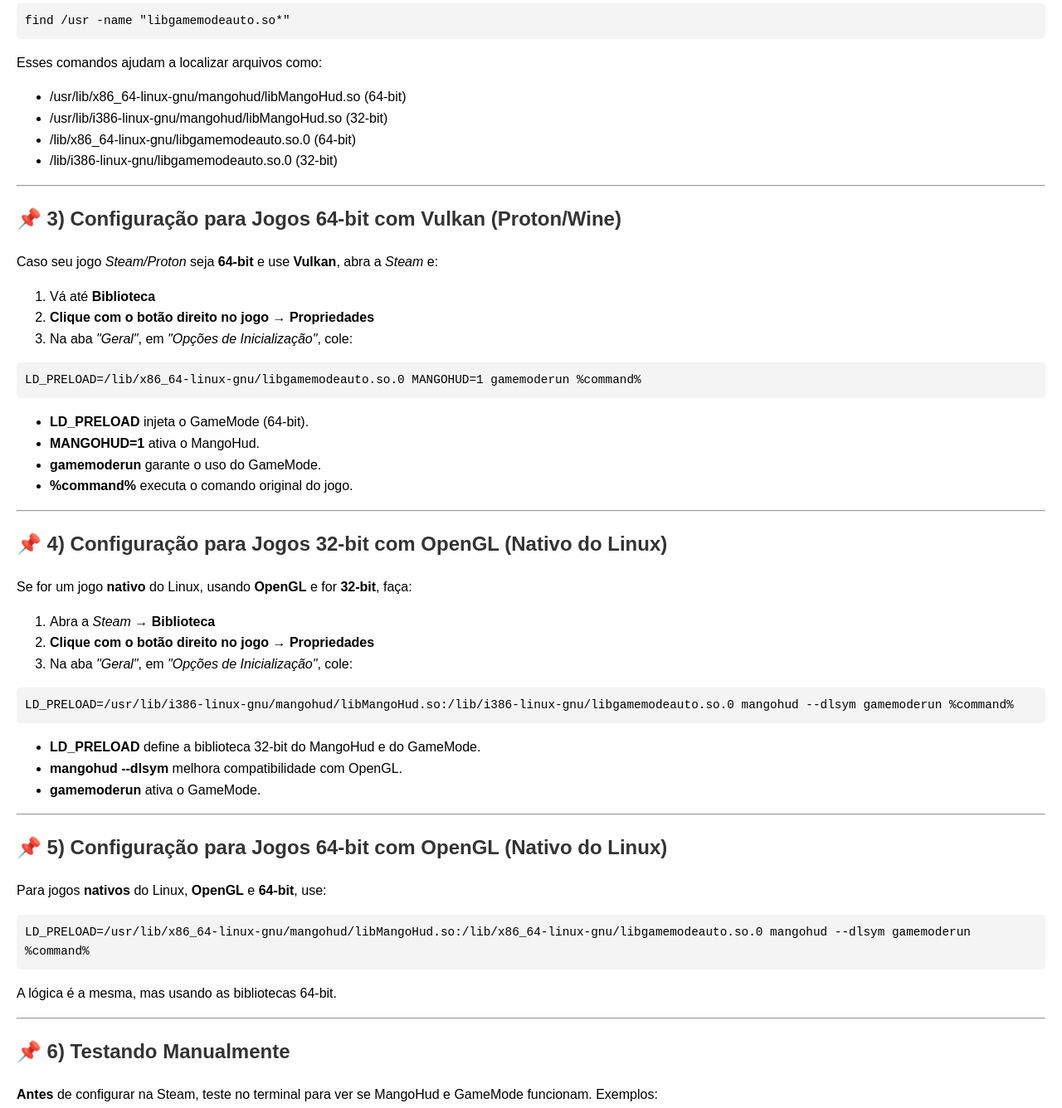
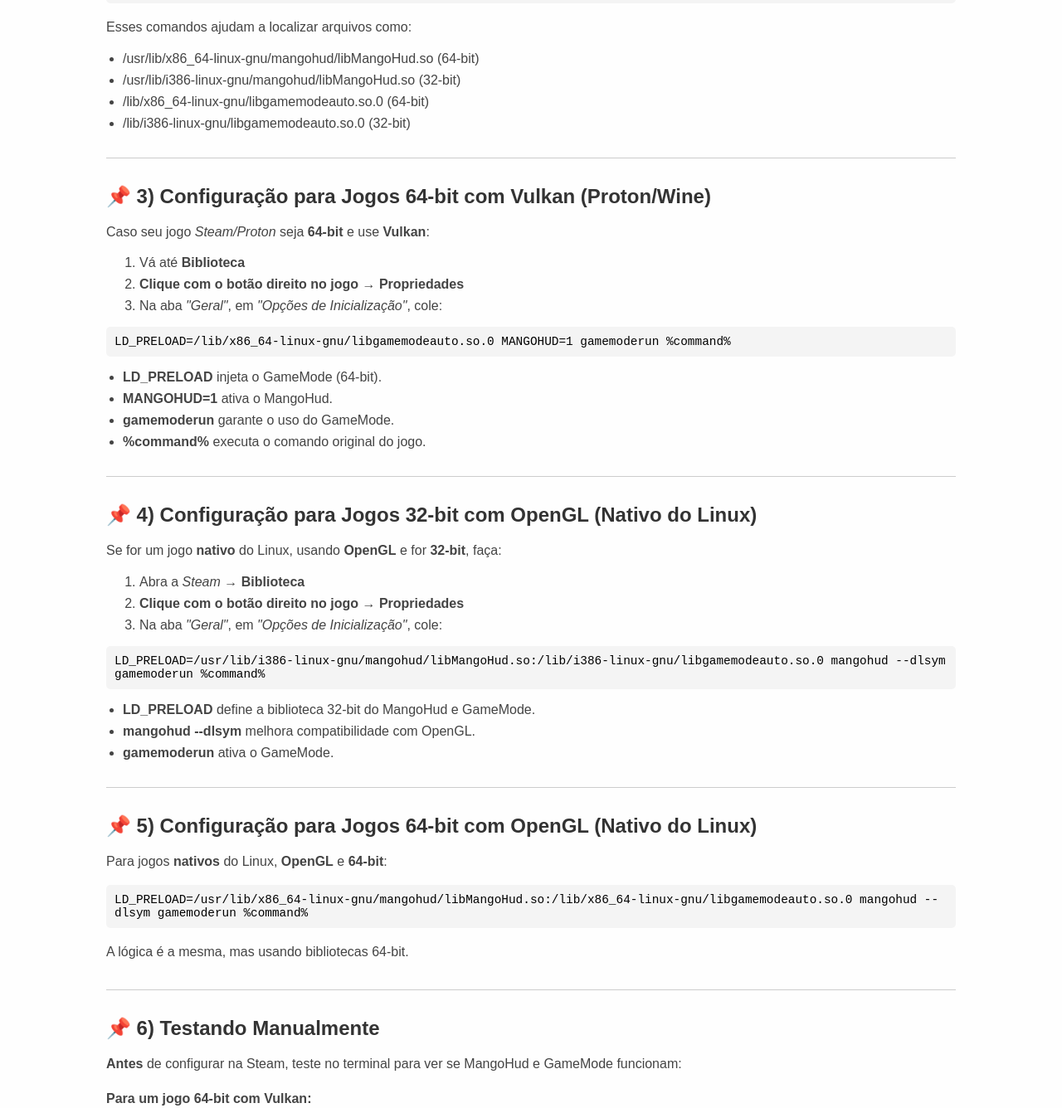
Before and after one commit to fagnerpatricio/debian-gamer, a plain HTML site: page index.html in a window 1280 px wide. Shown: the part 980-2316 px from the top of the page at 83% size. Drawn offline with Linux system fonts and the light colour scheme.

Commit message:
Update index.html

```diff
--- a/index.html
+++ b/index.html
@@ -1,49 +1,91 @@
 <!DOCTYPE html>
 <html lang="pt-BR">
 <head>
-  <meta charset="UTF-8">
-  <meta name="viewport" content="width=device-width, initial-scale=1.0">
+  <meta charset="UTF-8" />
+  <meta name="viewport" content="width=device-width, initial-scale=1.0" />
   <title>Tutorial: Configurar MangoHud e GameMode no Debian</title>
   <style>
     body {
+      background-color: #fefefe;
+      margin: 0;
+      padding: 0;
       font-family: Arial, sans-serif;
-      line-height: 1.6;
-      margin: 20px;
-      background-color: #fefefe;
     }
+
+    .container {
+      max-width: 1024px;
+      margin: 0 auto;
+      padding: 20px;
+    }
+
     h1, h2, h3 {
       color: #333;
+      margin-top: 1.25rem;
+      margin-bottom: 0.75rem;
     }
+
+    p {
+      line-height: 1.6;
+      margin-bottom: 1rem;
+      color: #444;
+    }
+
+    ul {
+      margin-bottom: 1rem;
+      padding-left: 20px;
+    }
+
+    li {
+      margin-bottom: 0.5rem;
+      color: #444;
+    }
+
+    hr {
+      margin: 2rem 0;
+      border: 0;
+      border-top: 1px solid #ccc;
+    }
+
     pre {
       background: #f4f4f4;
       padding: 10px;
       border-radius: 5px;
       font-size: 0.9rem;
       white-space: pre-wrap;
+      margin-bottom: 1rem;
+      overflow-x: auto;
     }
+
     code {
       font-family: monospace;
     }
+
     .highlight {
       background-color: #ffe;
       border-left: 3px solid #ccc;
       padding: 6px;
       margin: 10px 0;
     }
+
     a {
       color: #007acc;
+      text-decoration: none;
+    }
+
+    a:hover {
+      text-decoration: underline;
     }
   </style>
 </head>
 <body>
-
+  <div class="container">
     <h1>🎮 Configurar MangoHud e GameMode no Debian</h1>
     <p>
       Este tutorial ensina como ativar <strong>MangoHud</strong> (overlay de FPS) e <strong>GameMode</strong> (otimização de desempenho)
       em jogos nativos do Linux e na Steam (<em>Proton/Wine</em>) em sistemas baseados em <strong>Debian</strong>.
     </p>
 
-  <hr>
+    <hr />
 
     <h2>📌 1) Instalando MangoHud e GameMode</h2>
     <p>Primeiro, precisamos instalar os pacotes 32-bit e 64-bit. Abra um terminal e rode:</p>
@@ -58,7 +100,7 @@ sudo apt install mangohud mangohud:i386 gamemode gamemode:i386</code></pre>
       <li><strong>GameMode</strong> (otimizador de desempenho) para jogos 32-bit e 64-bit</li>
     </ul>
 
-  <hr>
+    <hr />
 
     <h2>📌 2) Encontrando os binários e bibliotecas</h2>
     <p>É útil saber onde o <em>MangoHud</em> e o <em>GameMode</em> foram instalados.</p>
@@ -85,10 +127,10 @@ sudo apt install mangohud mangohud:i386 gamemode gamemode:i386</code></pre>
       <li>/lib/i386-linux-gnu/libgamemodeauto.so.0 (32-bit)</li>
     </ul>
 
-  <hr>
+    <hr />
 
     <h2>📌 3) Configuração para Jogos 64-bit com Vulkan (Proton/Wine)</h2>
-  <p>Caso seu jogo <em>Steam/Proton</em> seja <strong>64-bit</strong> e use <strong>Vulkan</strong>, abra a <em>Steam</em> e:</p>
+    <p>Caso seu jogo <em>Steam/Proton</em> seja <strong>64-bit</strong> e use <strong>Vulkan</strong>:</p>
     <ol>
       <li>Vá até <strong>Biblioteca</strong></li>
       <li><strong>Clique com o botão direito no jogo → Propriedades</strong></li>
@@ -104,7 +146,7 @@ sudo apt install mangohud mangohud:i386 gamemode gamemode:i386</code></pre>
       <li><strong>%command%</strong> executa o comando original do jogo.</li>
     </ul>
 
-  <hr>
+    <hr />
 
     <h2>📌 4) Configuração para Jogos 32-bit com OpenGL (Nativo do Linux)</h2>
     <p>Se for um jogo <strong>nativo</strong> do Linux, usando <strong>OpenGL</strong> e for <strong>32-bit</strong>, faça:</p>
@@ -117,24 +159,24 @@ sudo apt install mangohud mangohud:i386 gamemode gamemode:i386</code></pre>
     <pre><code>LD_PRELOAD=/usr/lib/i386-linux-gnu/mangohud/libMangoHud.so:/lib/i386-linux-gnu/libgamemodeauto.so.0 mangohud --dlsym gamemoderun %command%</code></pre>
 
     <ul>
-    <li><strong>LD_PRELOAD</strong> define a biblioteca 32-bit do MangoHud e do GameMode.</li>
+      <li><strong>LD_PRELOAD</strong> define a biblioteca 32-bit do MangoHud e GameMode.</li>
       <li><strong>mangohud --dlsym</strong> melhora compatibilidade com OpenGL.</li>
       <li><strong>gamemoderun</strong> ativa o GameMode.</li>
     </ul>
 
-  <hr>
+    <hr />
 
     <h2>📌 5) Configuração para Jogos 64-bit com OpenGL (Nativo do Linux)</h2>
-  <p>Para jogos <strong>nativos</strong> do Linux, <strong>OpenGL</strong> e <strong>64-bit</strong>, use:</p>
+    <p>Para jogos <strong>nativos</strong> do Linux, <strong>OpenGL</strong> e <strong>64-bit</strong>:</p>
 
     <pre><code>LD_PRELOAD=/usr/lib/x86_64-linux-gnu/mangohud/libMangoHud.so:/lib/x86_64-linux-gnu/libgamemodeauto.so.0 mangohud --dlsym gamemoderun %command%</code></pre>
 
-  <p>A lógica é a mesma, mas usando as bibliotecas 64-bit.</p>
+    <p>A lógica é a mesma, mas usando bibliotecas 64-bit.</p>
 
-  <hr>
+    <hr />
 
     <h2>📌 6) Testando Manualmente</h2>
-  <p><strong>Antes</strong> de configurar na Steam, teste no terminal para ver se MangoHud e GameMode funcionam. Exemplos:</p>
+    <p><strong>Antes</strong> de configurar na Steam, teste no terminal para ver se MangoHud e GameMode funcionam:</p>
 
     <p><strong>Para um jogo 64-bit com Vulkan:</strong></p>
     <pre><code>LD_PRELOAD=/lib/x86_64-linux-gnu/libgamemodeauto.so.0 MANGOHUD=1 gamemoderun glxgears</code></pre>
@@ -144,7 +186,7 @@ sudo apt install mangohud mangohud:i386 gamemode gamemode:i386</code></pre>
 
     <p>Se o overlay do MangoHud aparecer e você não receber erros, significa que está tudo certo!</p>
 
-  <hr>
+    <hr />
 
     <h2>📌 7) Ativar MangoHud e GameMode Globalmente</h2>
     <p>Para não precisar configurar cada jogo manualmente, você pode ativar <em>MangoHud</em> e <em>GameMode</em> globalmente. Edite o arquivo <code>~/.bashrc</code>:</p>
@@ -153,9 +195,9 @@ sudo apt install mangohud mangohud:i386 gamemode gamemode:i386</code></pre>
 echo 'export LD_PRELOAD=/lib/x86_64-linux-gnu/libgamemodeauto.so.0' >> ~/.bashrc
 source ~/.bashrc</code></pre>
 
-  <p>Agora, sempre que iniciar um jogo, o MangoHud e o GameMode estarão ativos (para 64 bits, no exemplo acima). Para 32 bits, você teria que ajustar o caminho para <code>/usr/lib/i386-linux-gnu/mangohud/libMangoHud.so:/lib/i386-linux-gnu/libgamemodeauto.so.0</code> ou configurar manualmente cada jogo que for 32-bit.</p>
+    <p>Dessa forma, sempre que iniciar um jogo, o MangoHud e o GameMode estarão ativos (para 64 bits). Para 32 bits, você poderia ajustar o <code>LD_PRELOAD</code> no <code>.bashrc</code> ou configurar manualmente cada jogo.</p>
 
-  <hr>
+    <hr />
 
     <h2>✅ Conclusão</h2>
     <p>
@@ -163,12 +205,15 @@ source ~/.bashrc</code></pre>
       funcionando no seu sistema Debian. Lembre-se de:
     </p>
     <ul>
-    <li>Instalar os pacotes 32-bit se quiser rodar jogos 32-bit com MangoHud e GameMode.</li>
+      <li>Instalar os pacotes 32-bit se quiser rodar jogos 32-bit.</li>
       <li>Verificar o caminho correto das bibliotecas (<code>LD_PRELOAD</code>) para cada arquitetura (32/64-bit).</li>
       <li>Testar manualmente antes de configurar na Steam, usando <code>glxgears</code> ou outro executável simples.</li>
     </ul>
 
-  <p>Agora é só jogar com <strong>monitoramento de FPS</strong> e <strong>otimização de desempenho</strong> ativos! 🎮🚀</p>
+    <p>
+      Agora é só aproveitar seus jogos com <strong>monitoramento de FPS</strong> e <strong>otimização de desempenho</strong>! 🎮🚀
+    </p>
 
+  </div>
 </body>
 </html>
```
Lines whose indentation alone changed are shown as unchanged.
